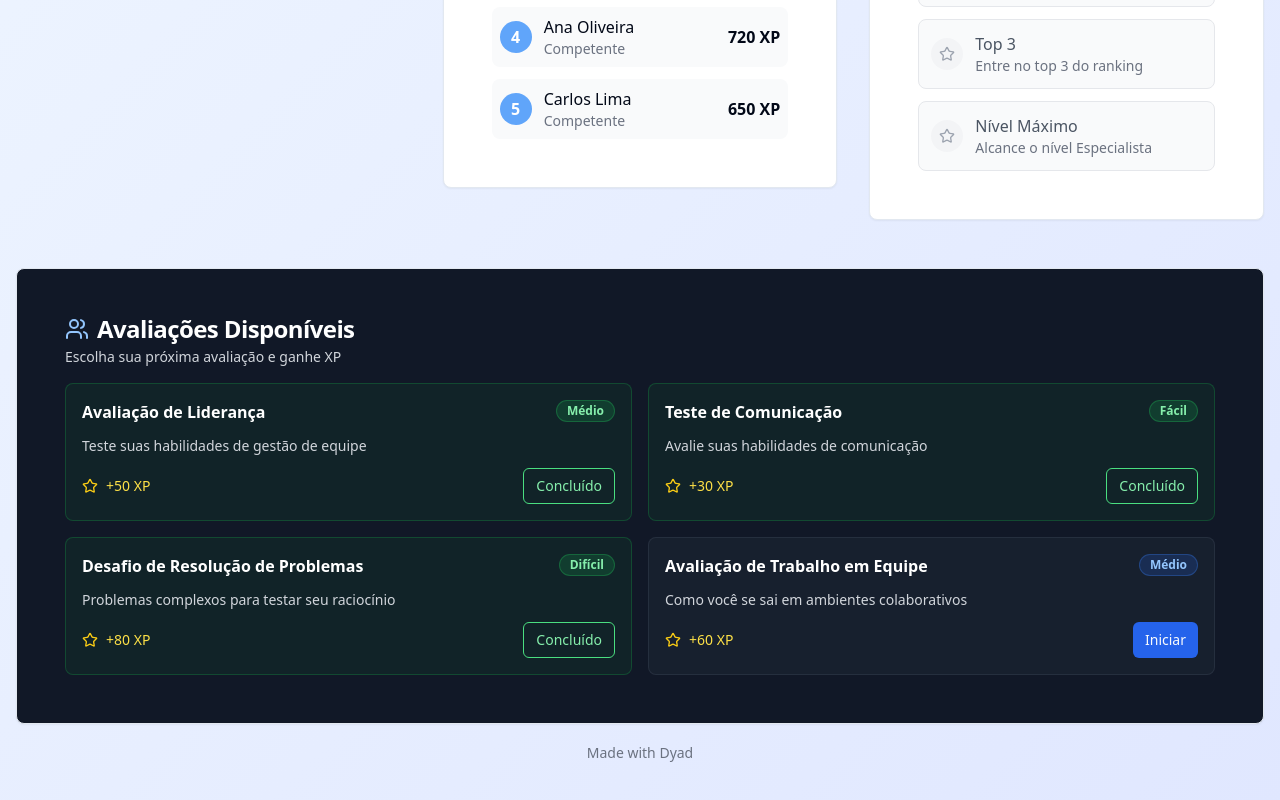
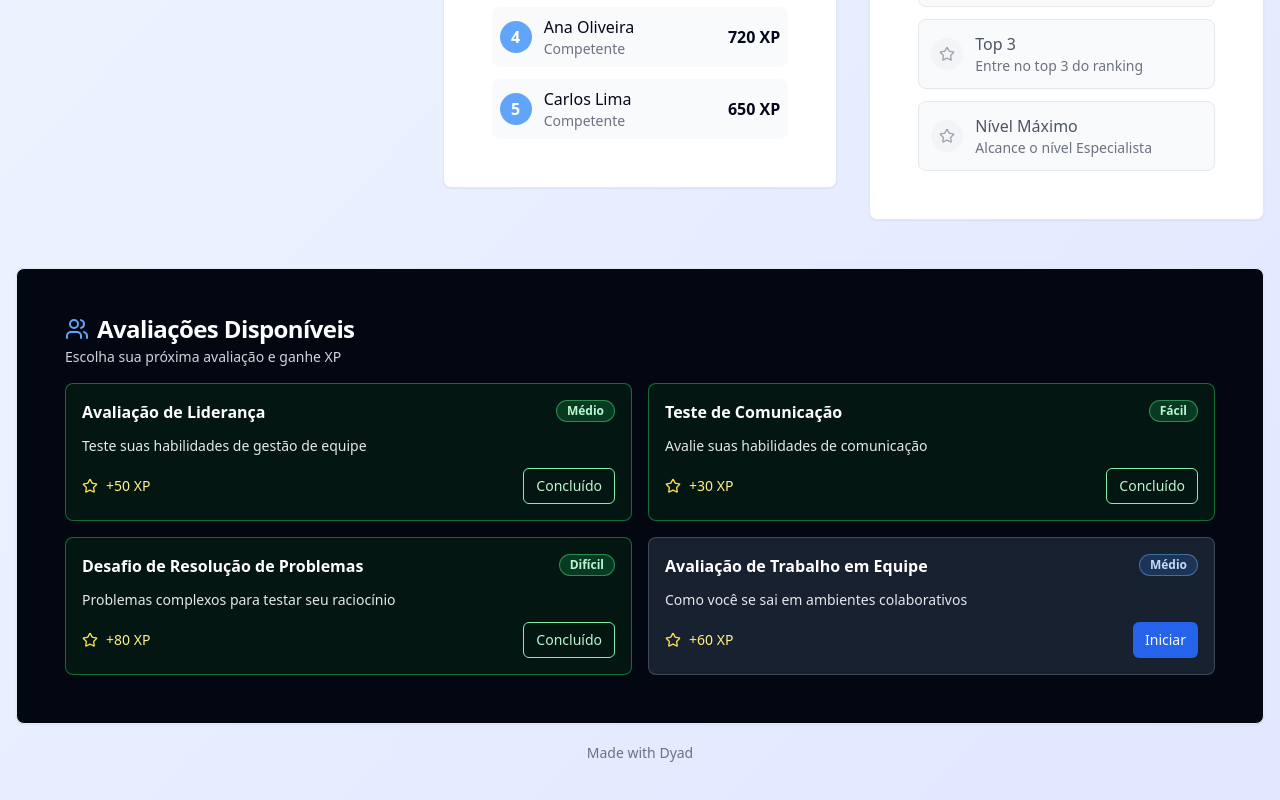
Before and after one commit to cliquei/Quiz, a React (Vite) app: page / in a window 1280 px wide. Shown: the part 516-1316 px from the top of the page. Built offline with nearby package versions, Linux system fonts and the light colour scheme.

Commit message:
[dyad] wrote 1 file(s)

```diff
--- a/src/pages/Index.tsx
+++ b/src/pages/Index.tsx
@@ -203,11 +203,11 @@ const Index = () => {
           </AnimatedCard>
         </div>
 
-        {/* Bloco 4: Avaliações Disponíveis - CORRIGIDO PARA MELHOR LEGIBILIDADE */}
-        <AnimatedCard className="p-6 bg-gray-900 text-white" delay={0.4}>
+        {/* Bloco 4: Avaliações Disponíveis - MELHOR CONTRASTE */}
+        <AnimatedCard className="p-6 bg-gray-950 text-white" delay={0.4}>
           <CardHeader className="pb-4">
             <CardTitle className="flex items-center gap-2 text-white">
-              <Users className="w-6 h-6 text-blue-300" />
+              <Users className="w-6 h-6 text-blue-400" />
               Avaliações Disponíveis
             </CardTitle>
             <CardDescription className="text-gray-300">
@@ -219,24 +219,24 @@ const Index = () => {
               {assessments.map((assessment, index) => (
                 <div key={assessment.id} className={`p-4 rounded-lg border ${
                   assessment.completed
-                    ? 'bg-green-900/20 border-green-600/30'
-                    : 'bg-gray-800/50 border-gray-600/30'
+                    ? 'bg-green-950/40 border-green-500/50'
+                    : 'bg-gray-800/80 border-gray-500/50'
                 }`}>
                   <div className="flex items-start justify-between mb-3">
                     <h3 className="font-semibold text-white">{assessment.title}</h3>
                     <Badge variant={assessment.completed ? "outline" : "secondary"} className={
                       assessment.completed
-                        ? 'bg-green-600/20 text-green-300 border-green-500/30'
-                        : 'bg-blue-600/20 text-blue-300 border-blue-500/30'
+                        ? 'bg-green-500/20 text-green-200 border-green-400/50'
+                        : 'bg-blue-500/20 text-blue-200 border-blue-400/50'
                     }>
                       {assessment.difficulty}
                     </Badge>
                   </div>
-                  <p className="text-gray-300 text-sm mb-3">{assessment.description}</p>
+                  <p className="text-gray-200 text-sm mb-3">{assessment.description}</p>
                   <div className="flex items-center justify-between">
                     <div className="flex items-center gap-2">
-                      <Star className="w-4 h-4 text-yellow-400" />
-                      <span className="text-yellow-300 text-sm font-medium">
+                      <Star className="w-4 h-4 text-yellow-300" />
+                      <span className="text-yellow-200 text-sm font-medium">
                         +{assessment.xpReward} XP
                       </span>
                     </div>
@@ -245,7 +245,7 @@ const Index = () => {
                       variant={assessment.completed ? "outline" : "default"}
                       className={
                         assessment.completed
-                          ? 'bg-transparent text-green-300 border-green-400 hover:bg-green-800/30'
+                          ? 'bg-transparent text-green-200 border-green-300 hover:bg-green-900/40'
                           : 'bg-blue-600 hover:bg-blue-700'
                       }
                     >
```
